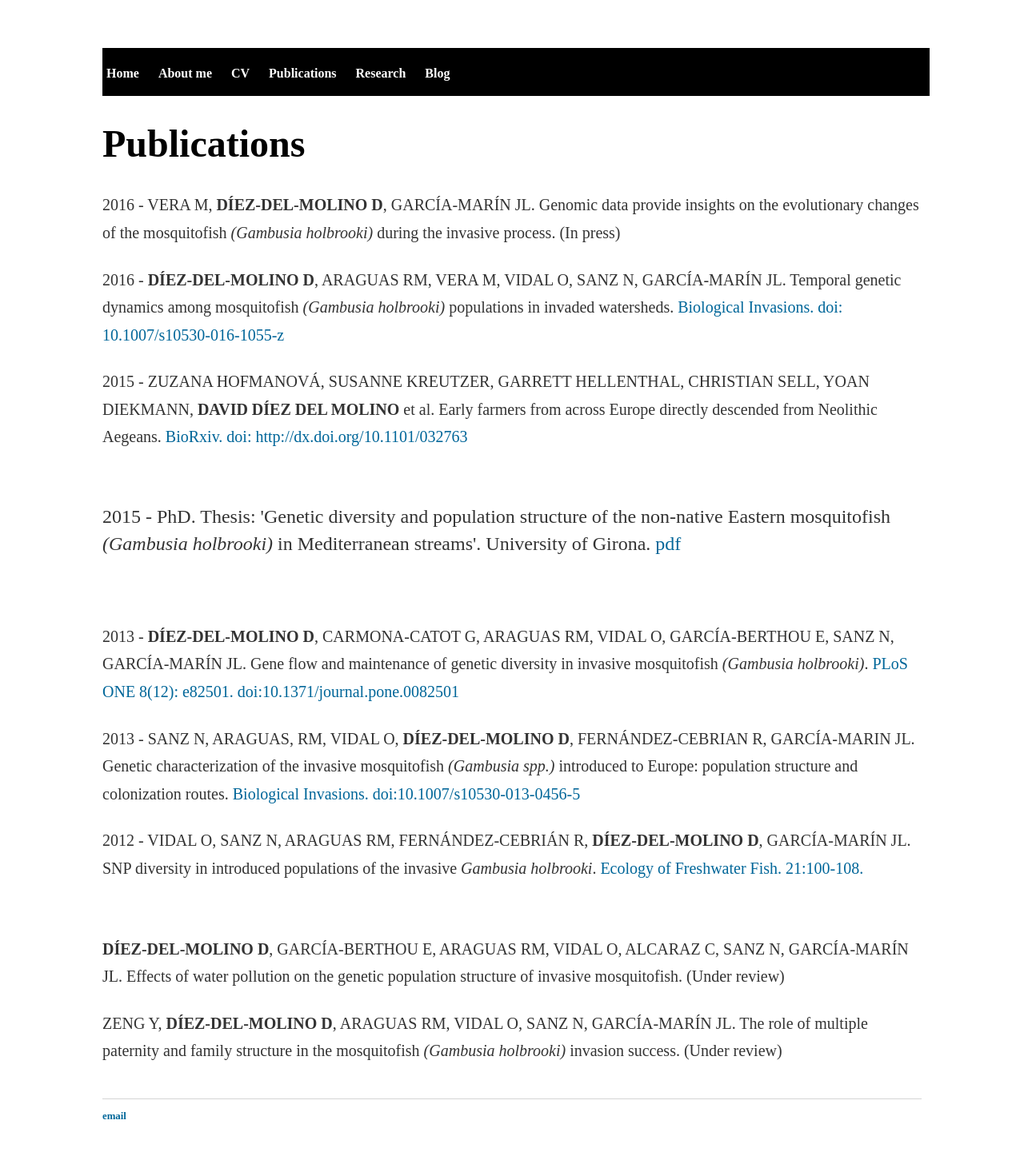
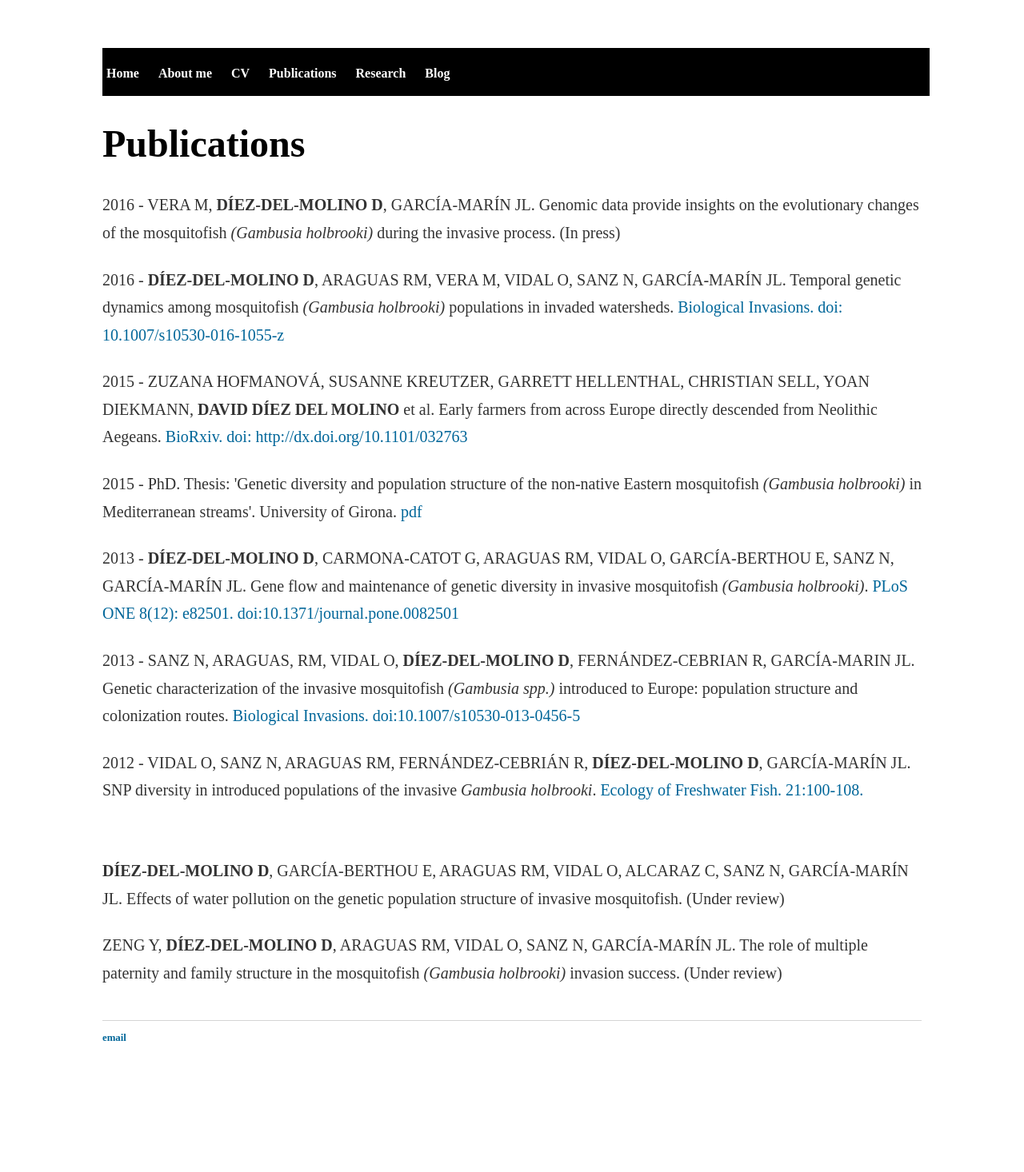
Before and after one commit to DiezMolino/diezmolino.github.io, a Jekyll site: the page publications/index.html, which Jekyll copies as it is, in a window 1280 px wide. Shown: the whole page at 80% size. Built offline with Jekyll 4.4.1, drawn with Linux system fonts in a browser that asks for light colours; after the commit the page ends 1368 px from its top, so only the background shows below that.

Commit message:
Update index.html

```diff
--- a/publications/index.html
+++ b/publications/index.html
@@ -37,11 +37,7 @@
 
 <p><small>2015 - ZUZANA HOFMANOVÁ, SUSANNE KREUTZER, GARRETT HELLENTHAL, CHRISTIAN SELL, YOAN DIEKMANN, <B>DAVID DÍEZ DEL MOLINO</B> et al. Early farmers from across Europe directly descended from Neolithic Aegeans. <a class='one' href="http://biorxiv.org/content/early/2015/11/25/032763" target="_blank"> BioRxiv. doi: http://dx.doi.org/10.1101/032763</a> </small> </p>
 
-<br/>
-
-<p>2015 - PhD. Thesis: 'Genetic diversity and population structure of the non-native Eastern mosquitofish <i>(Gambusia holbrooki)</i> in Mediterranean streams'. University of Girona. <a class='one' href="http://www.tesisenred.net/bitstream/handle/10803/300440/tddm1de1.pdf?sequence=5" target="_blank"> pdf</a><p>
-
-<br/>
+<p><small>2015 - PhD. Thesis: 'Genetic diversity and population structure of the non-native Eastern mosquitofish <i>(Gambusia holbrooki)</i> in Mediterranean streams'. University of Girona. <a class='one' href="http://www.tesisenred.net/bitstream/handle/10803/300440/tddm1de1.pdf?sequence=5" target="_blank"> pdf</a></small><p>
 
 <p><small>2013 - <b>DÍEZ-DEL-MOLINO D</b>, CARMONA-CATOT G, ARAGUAS RM, VIDAL O, GARCÍA-BERTHOU E, SANZ N, GARCÍA-MARÍN JL. Gene flow and maintenance of genetic diversity in invasive mosquitofish <i>(Gambusia holbrooki)</i>.<a class='one' href="http://journals.plos.org/plosone/article?id=10.1371/journal.pone.0082501" target="_blank"> PLoS ONE 8(12): e82501. doi:10.1371/journal.pone.0082501</a> </small></p>
 
```
